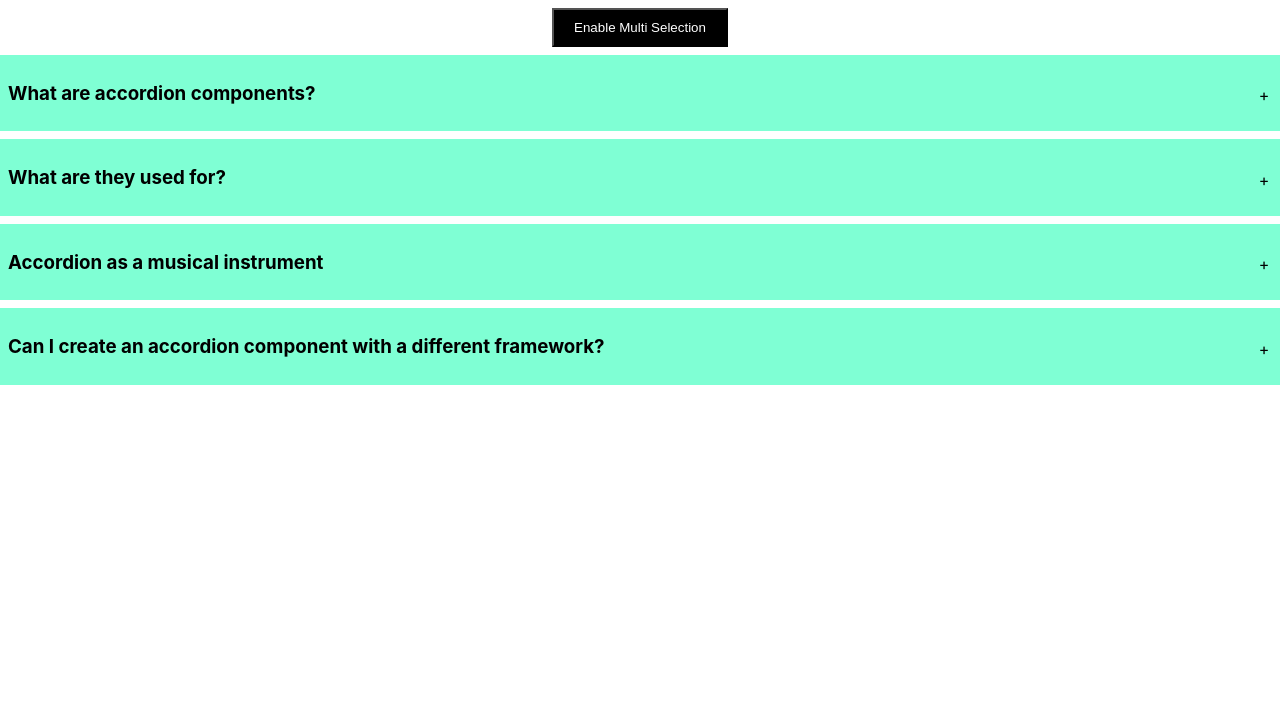
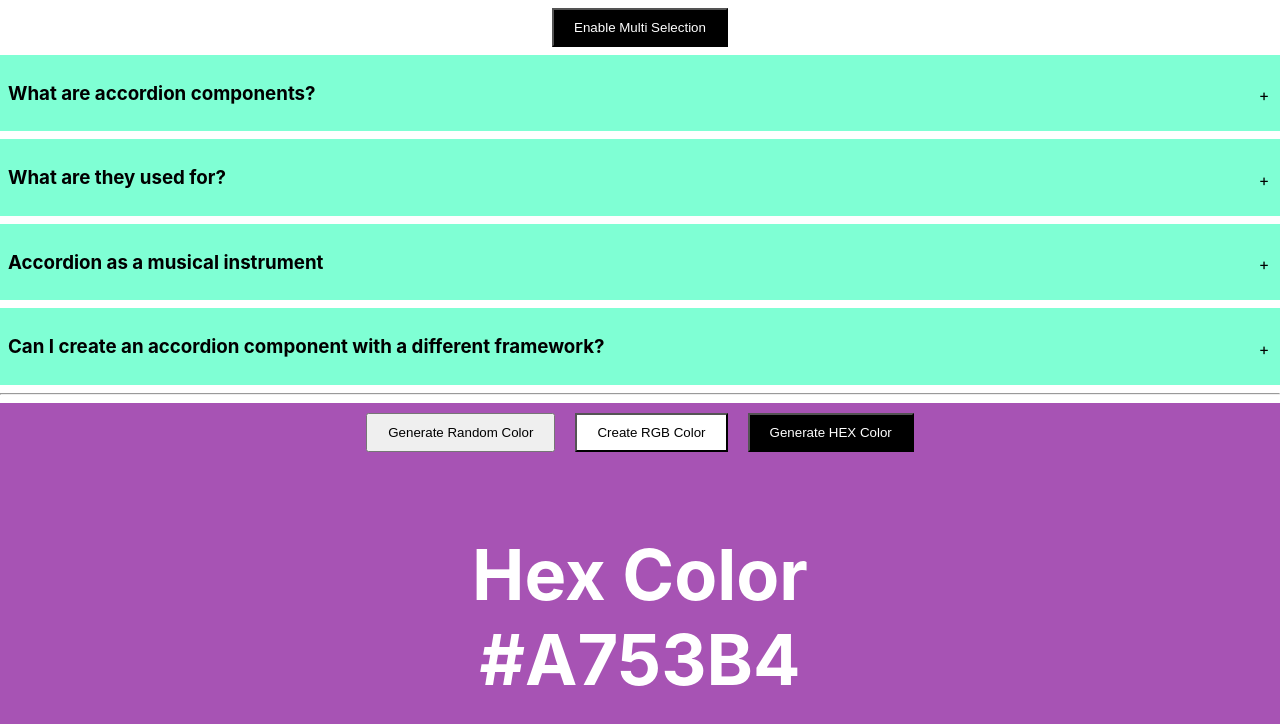
Before and after one commit to deeqakkk/react-mini-projects, a React (Create React App) app: page / in a window 1280 px wide. Shown: the top 724 px of the page. Built offline with nearby package versions, Linux system fonts and the light colour scheme.

Commit message:
wip: random color added

```diff
--- a/src/App.js
+++ b/src/App.js
@@ -1,10 +1,13 @@
 import "./App.css";
 import Accordian from "./components/accordian";
+import Randomcolor from "./components/random-color";
 
 function App() {
   return (
     <div className="App">
       <Accordian />
+      <hr />
+      <Randomcolor />
     </div>
   );
 }
--- /dev/null
+++ b/src/components/random-color/index.jsx
@@ -0,0 +1,97 @@
+import { useEffect, useState } from "react";
+
+const style = {
+  padding: "10px 20px",
+  outline: "none",
+  margin: "10px",
+};
+
+const Randomcolor = () => {
+  const [typeOfColor, setTypeOfColor] = useState("hex");
+  const [bgColor, setBgColor] = useState("#2343d4");
+
+  function randomColorUtil(length) {
+    return Math.floor(Math.random() * length);
+  }
+
+  function createRandomHexColor() {
+    const hex = [0, 1, 2, 3, 4, 5, 6, 7, 8, 9, "A", "B", "C", "D", "E", "F"];
+    let hexColor = "#";
+
+    for (let i = 0; i < 6; i++) {
+      hexColor += hex[randomColorUtil(hex.length)];
+    }
+    setBgColor(hexColor);
+  }
+
+  const createRandomRgbColor = () => {
+    const r = randomColorUtil(256);
+    const g = randomColorUtil(256);
+    const b = randomColorUtil(256);
+
+    setBgColor(`rgb${r},${g},${b}`);
+  };
+
+  useEffect(() => {
+    if (typeOfColor === "hex") createRandomHexColor();
+    else createRandomRgbColor();
+    // eslint-disable-next-line react-hooks/exhaustive-deps
+  }, [typeOfColor]);
+
+  return (
+    <div
+      className="parent-container"
+      style={{
+        height: "100vh",
+        backgroundColor: bgColor,
+      }}
+    >
+      <button
+        style={style}
+        onClick={
+          typeOfColor === "hex"
+            ? () => createRandomHexColor()
+            : () => createRandomRgbColor()
+        }
+      >
+        Generate Random Color
+      </button>
+      <button
+        onClick={() => setTypeOfColor("rgb")}
+        style={{
+          backgroundColor: typeOfColor === "rgb" ? "black" : "white",
+          color: typeOfColor === "rgb" ? "white" : "black",
+          ...style,
+        }}
+      >
+        Create RGB Color
+      </button>
+      <button
+        onClick={() => setTypeOfColor("hex")}
+        style={{
+          backgroundColor: typeOfColor === "hex" ? "black" : "white",
+          color: typeOfColor === "hex" ? "white" : "black",
+          ...style,
+        }}
+      >
+        Generate HEX Color
+      </button>
+      <div
+        style={{
+          display: "flex",
+          justifyContent: "center",
+          alignItems: "center",
+          color: "white",
+          fontSize: "60px",
+        }}
+      >
+        <h3>
+          {typeOfColor === "rgb" ? "RGB Color" : "Hex Color"} <br></br>
+          {bgColor}
+        </h3>
+      </div>
+    </div>
+  );
+};
+
+export default Randomcolor;
```
